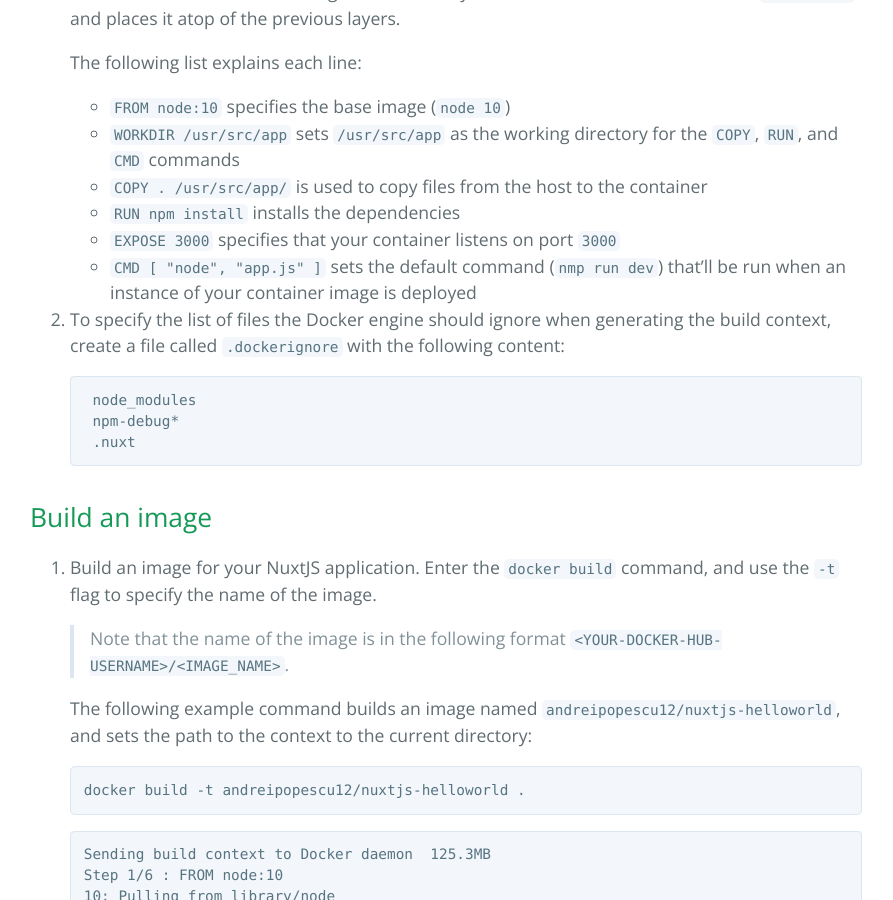
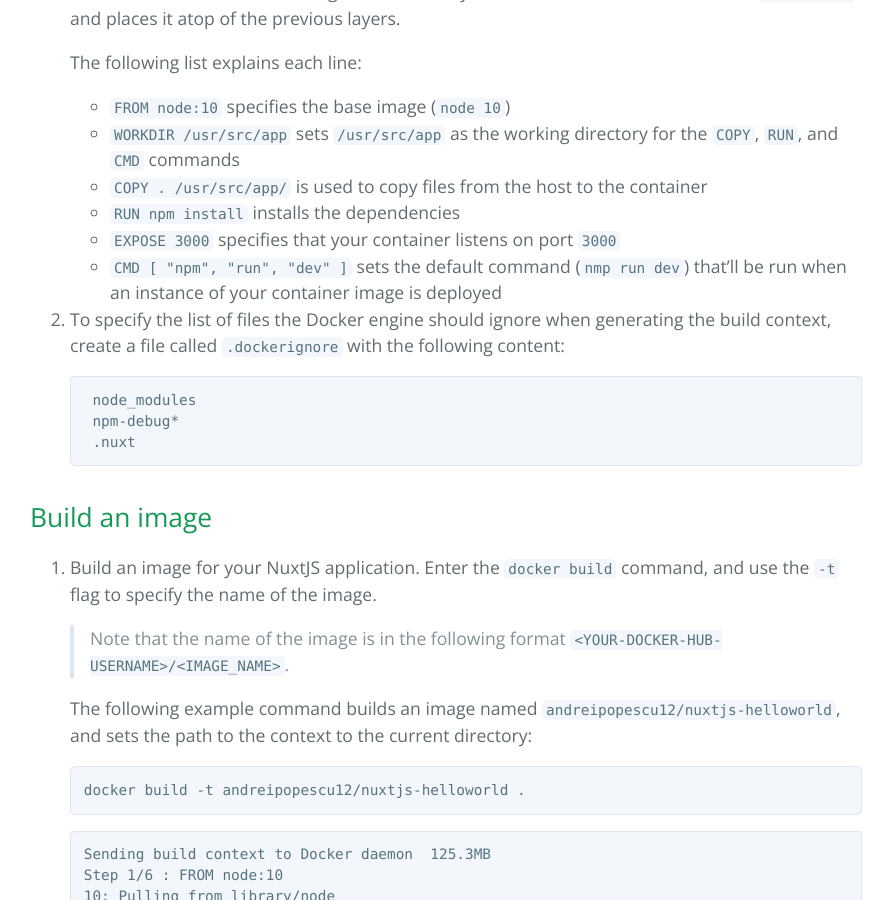
Before and after one commit to andreipope/andreipope.github.io, a Jekyll site: the page built from tutorials/containerize-a-javascript-application.md, in a window 1280 px wide and 900 px high, scrolled down 3962 px. Shown: the whole window, without its empty margins (194-1087 px from the left). Built offline with Jekyll 4.4.1, drawn with Linux system fonts in a browser that asks for light colours.

Commit message:
Update containerize-a-javascript-application.md

```diff
--- a/tutorials/containerize-a-javascript-application.md
+++ b/tutorials/containerize-a-javascript-application.md
@@ -152,7 +152,7 @@ You will learn to:
     * `COPY . /usr/src/app/` is used to copy files from the host to the container
     * `RUN npm install` installs the dependencies
     * `EXPOSE 3000` specifies that your container listens on port `3000`
-    * `CMD [ "node", "app.js" ]` sets the default command (`nmp run dev`) that'll be run when an instance of your container image is deployed
+    * `CMD [ "npm", "run", "dev" ]` sets the default command (`nmp run dev`) that'll be run when an instance of your container image is deployed
 
 2. To specify the list of files the Docker engine should ignore when generating  the build context, create a file called `.dockerignore` with the following content:
 
```
